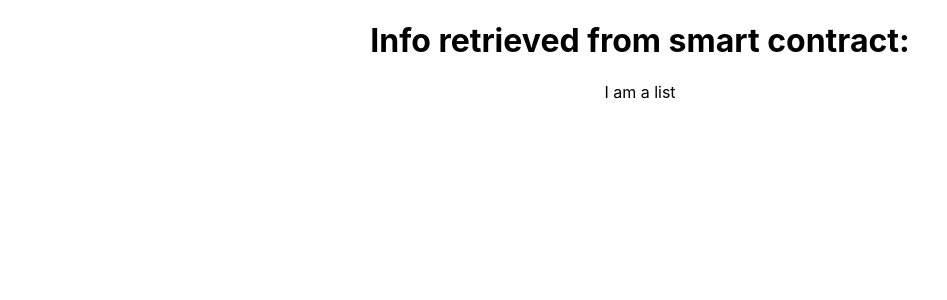
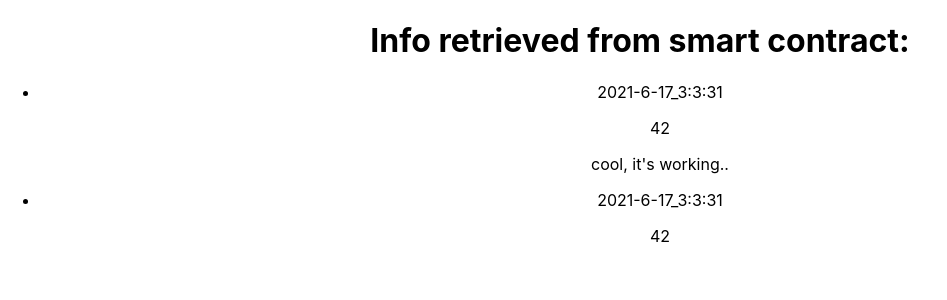
Before and after one commit to oraclown/simple-contract-test-frontend, a React (Create React App) app: page / in a window 1280 px wide. Shown: the top 300 px of the page, without its empty margins (0-947 px from the left). Built offline with nearby package versions, Linux system fonts and the light colour scheme.

Commit message:
dynamically display list items

```diff
--- a/src/App.tsx
+++ b/src/App.tsx
@@ -28,18 +28,17 @@ interface IState {
 
 function App() {
 
-  const [requestedData, setRequestedData] = useState<IState["requestedData"]>([])
-//   const [requestedData, setRequestedData] = useState([
-//     {
-//       time: getCurrentDT(),
-//       smartContractData: getSmartContractData(),
-//       note: "cool, it's working.."
-//     },
-//     {
-//       time: getCurrentDT(),
-//       smartContractData: getSmartContractData(),
-//     }
-// ])
+  const [requestedData, setRequestedData] = useState<IState["requestedData"]>([
+    {
+      time: getCurrentDT(),
+      smartContractData: getSmartContractData(),
+      note: "cool, it's working.."
+    },
+    {
+      time: getCurrentDT(),
+      smartContractData: getSmartContractData(),
+    }
+  ])
 
 
 
--- a/src/components/List.tsx
+++ b/src/components/List.tsx
@@ -11,10 +11,28 @@ interface IProps {
 
 
 const List: React.FC<IProps> = ({ requestedData }) => {
+
+    const renderList = (): JSX.Element[] => {
+        return requestedData.map((data) => {
+            return (
+                <li className='List'>
+                    <p className='List-time'>
+                        { data.time }
+                    </p>
+                    <p className='List-smartContractData'>
+                        { data.smartContractData }
+                    </p>
+                    <p className='List-note'>
+                        { data.note }
+                    </p>
+                </li>
+            )
+        })
+    }
     return (
-        <div>
-            I am a list
-        </div>
+        <ul>
+            { renderList() }
+        </ul>
     )
 }
 
```
